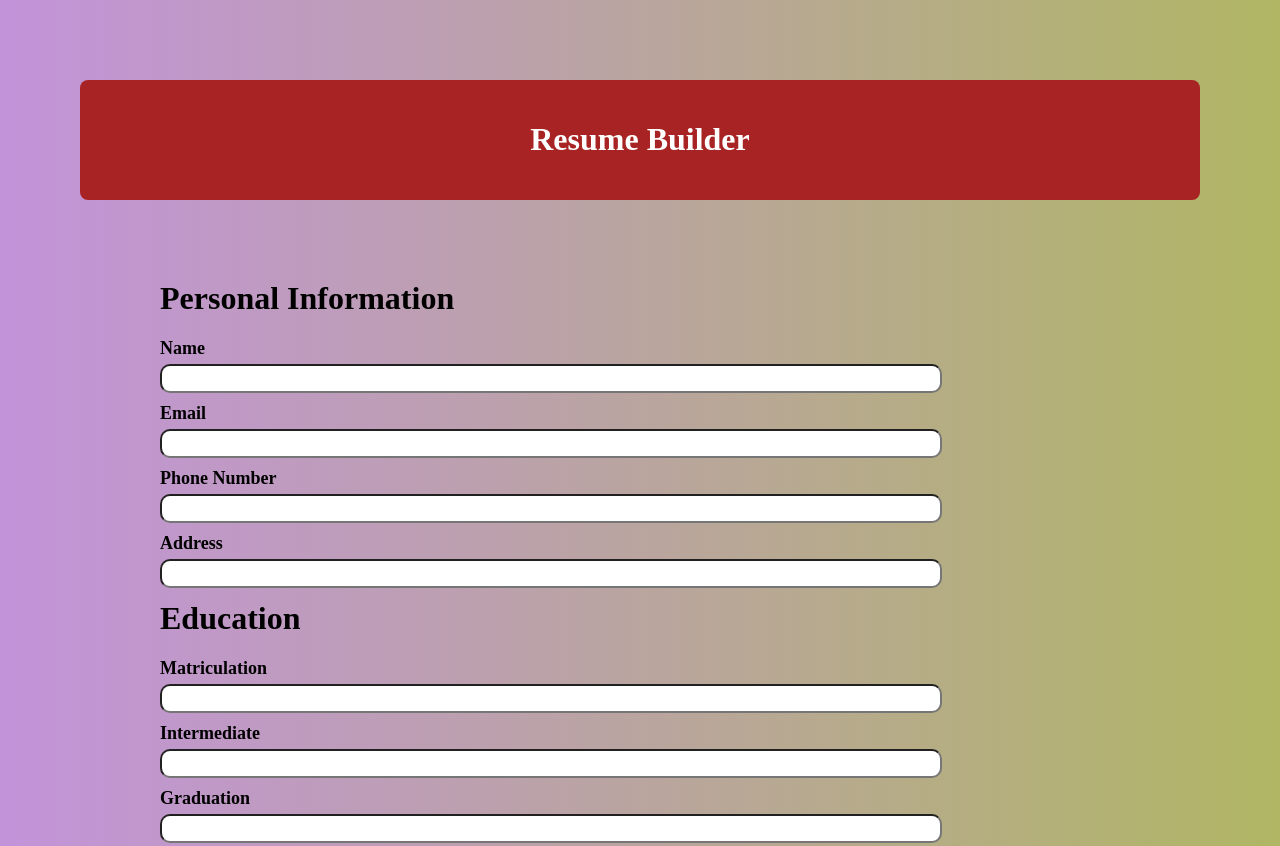
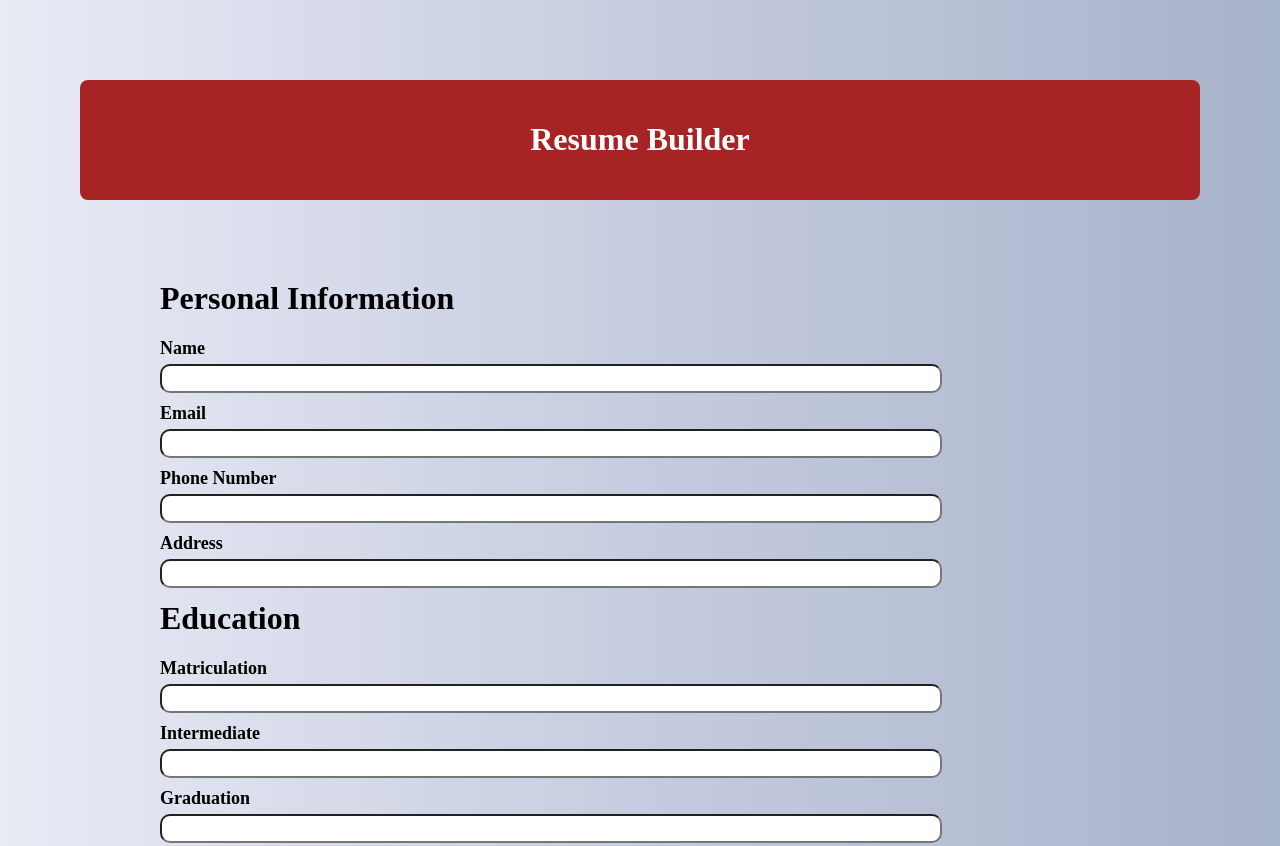
Before and after one commit to SyedNabeelHassan/Cv-Builder, a plain HTML site: page index.html in a window 1280 px wide. Shown: the top 846 px of the page. Drawn offline with Linux system fonts and the light colour scheme.

Commit message:
Update style.css

```diff
--- a/style.css
+++ b/style.css
@@ -29,7 +29,8 @@ button {
     padding: 10px 20px;
 }
 body {
-    background: linear-gradient(90deg, rgb(171, 167, 236) 0%, rgb(195, 147, 218) 0%, rgb(176, 182, 100) 100%);
+background: linear-gradient(90deg, rgb(233, 235, 245) 0%, rgb(198, 204, 223) 50%, rgb(167, 179, 202) 100%);
+
     display:flexbox;
     justify-content: center;
     align-items: center;
```
